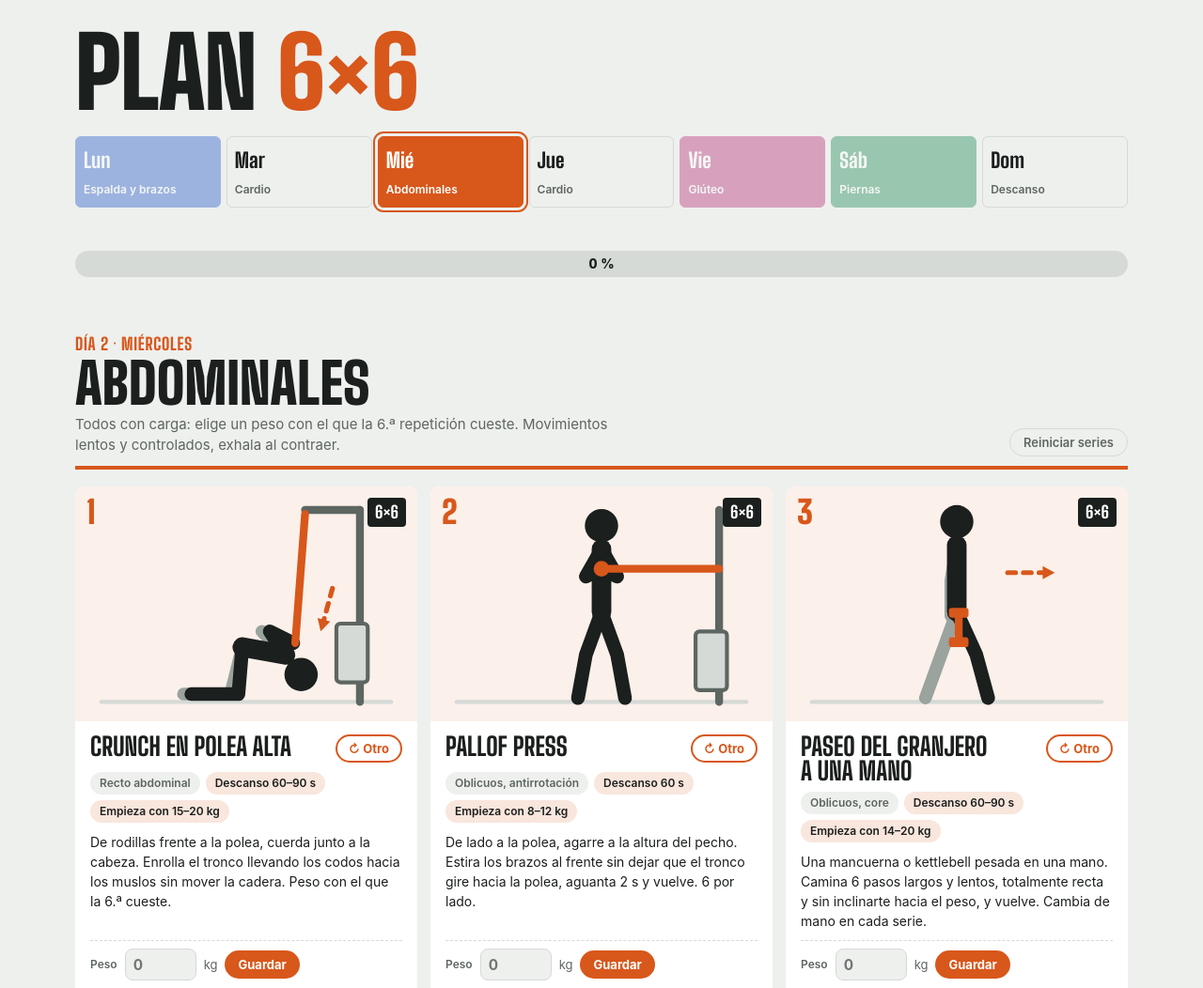
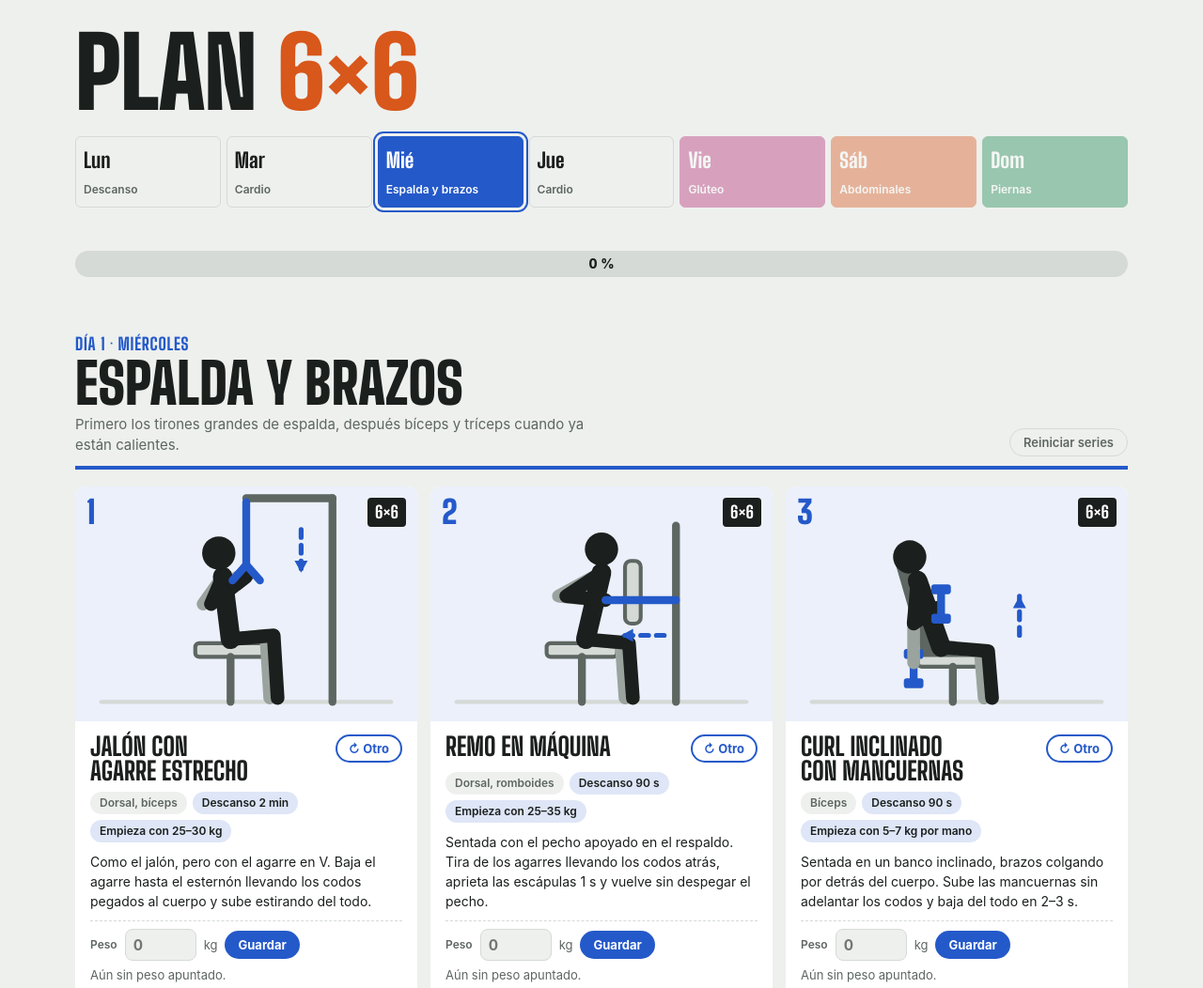
Before and after one commit to chloemeds/Gym-time, a plain HTML site: page index.html in a window 1280 px wide. Shown: the top 1052 px of the page at 94% size. Drawn offline with Linux system fonts and the light colour scheme.

Commit message:
Semana del 23 nov: miércoles espalda y brazos, viernes glúteo, sábado abs, domingo piernas
Co-Authored-By: Claude Opus 5.5 <noreply@anthropic.com>
Claude-Session: https://claude.ai/code/session_015su3X5riHGaqcXgknJ2HvL

```diff
--- a/index.html
+++ b/index.html
@@ -150,13 +150,13 @@ a.wd.on { box-shadow: 0 0 0 3px var(--bg), 0 0 0 5px var(--c); }
   <header>
     <h1>Plan <span>6×6</span></h1>
     <nav class="week" aria-label="Semana">
-      <a class="wd" href="#superior" style="--c:var(--d1)"><b>Lun</b><small>Espalda y brazos</small></a>
+      <div class="wd off"><b>Lun</b><small>Descanso</small></div>
       <div class="wd off"><b>Mar</b><small>Cardio</small></div>
-      <a class="wd" href="#abs" style="--c:var(--d2)"><b>Mié</b><small>Abdominales</small></a>
+      <a class="wd" href="#superior" style="--c:var(--d1)"><b>Mié</b><small>Espalda y brazos</small></a>
       <div class="wd off"><b>Jue</b><small>Cardio</small></div>
       <a class="wd" href="#gluteo" style="--c:var(--d4)"><b>Vie</b><small>Glúteo</small></a>
-      <a class="wd" href="#piernas" style="--c:var(--d3)"><b>Sáb</b><small>Piernas</small></a>
-      <div class="wd off"><b>Dom</b><small>Descanso</small></div>
+      <a class="wd" href="#abs" style="--c:var(--d2)"><b>Sáb</b><small>Abdominales</small></a>
+      <a class="wd" href="#piernas" style="--c:var(--d3)"><b>Dom</b><small>Piernas</small></a>
     </nav>
   </header>
 
@@ -206,7 +206,7 @@ function fig(o) {
 }
 
 const DAYS = [
-  { id: 'superior', c: 'var(--d1)', tag: 'Día 1 · Lunes', title: 'Espalda y brazos',
+  { id: 'superior', c: 'var(--d1)', tag: 'Día 1 · Miércoles', title: 'Espalda y brazos',
     intro: 'Primero los tirones grandes de espalda, después bíceps y tríceps cuando ya están calientes.',
     ex: [
       { n: 'Pullover con mancuerna', m: 'Dorsal, pecho', r: '90 s',
@@ -230,7 +230,7 @@ const DAYS = [
              a: [P(46, 50), P(32, 56)], l: [P(102, 74), P(104, 108)],
              back: bench(26, 96, 80), front: plate(30, 56, 8) } },
     ] },
-  { id: 'abs', c: 'var(--d2)', tag: 'Día 2 · Miércoles', title: 'Abdominales',
+  { id: 'abs', c: 'var(--d2)', tag: 'Día 3 · Sábado', title: 'Abdominales',
     intro: 'Todos con carga: elige un peso con el que la 6.ª repetición cueste. Movimientos lentos y controlados, exhala al contraer.',
     ex: [
       { n: 'Encogimiento en V con mancuerna', m: 'Recto abdominal', r: '60–90 s',
@@ -257,7 +257,7 @@ const DAYS = [
              a: [P(115, 86), P(126, 98)], l: [P(60, 106), P(38, 106)],
              front: plate(128, 101, 9) + arrow([[96, 116], [134, 116]]) } },
     ] },
-  { id: 'piernas', c: 'var(--d3)', tag: 'Día 4 · Sábado', title: 'Piernas',
+  { id: 'piernas', c: 'var(--d3)', tag: 'Día 4 · Domingo', title: 'Piernas',
     intro: 'Cuádriceps, isquios y gemelos. El primero es el más pesado del día: dale los descansos completos.',
     ex: [
       { n: 'Sentadilla con barra', m: 'Cuádriceps, glúteo', r: '3 min',
@@ -282,7 +282,7 @@ const DAYS = [
              back: `<rect x="66" y="98" width="44" height="12" rx="2" class="gearf"/>`,
              front: ln(P(78, 90), P(88, 98), 'limb') + db(82, 56, true) + arrow([[110, 92], [110, 70]]) } },
     ] },
-  { id: 'gluteo', c: 'var(--d4)', tag: 'Día 3 · Viernes', title: 'Glúteo',
+  { id: 'gluteo', c: 'var(--d4)', tag: 'Día 2 · Viernes', title: 'Glúteo',
     intro: 'Empuje de cadera pesado al principio y trabajo de glúteo medio al final. Aprieta el glúteo un segundo en la posición alta de cada repetición.',
     ex: [
       { n: 'Hip thrust con barra', m: 'Glúteo mayor', r: '2–3 min',
@@ -654,7 +654,7 @@ document.addEventListener('touchmove', e => { if (e.touches.length > 1) e.preven
 
 // Actualización automática: GitHub Pages guarda la página en caché unos minutos.
 // Si version.txt no coincide con esta versión, se recarga con una URL nueva.
-const VERSION = '22';
+const VERSION = '23';
 fetch('./version.txt', { cache: 'no-store' }).then(r => r.ok ? r.text() : VERSION).then(v => {
   v = v.trim();
   if (v && v !== VERSION && !location.search.includes('v=' + v)) location.replace('./?v=' + v);
@@ -841,7 +841,7 @@ const syncAll = ex => {
 };
 
 // Un solo día visible. Sin #día en la dirección se abre el de hoy o el siguiente entrenamiento.
-const BY_WEEKDAY = { 1: 'superior', 3: 'abs', 5: 'gluteo', 6: 'piernas' };
+const BY_WEEKDAY = { 3: 'superior', 5: 'gluteo', 6: 'abs', 0: 'piernas' };
 function hoyId() {
   for (let i = 0, wd = new Date().getDay(); i < 7; i++) {
     const id = BY_WEEKDAY[(wd + i) % 7];
```
Also changed, not shown: version.txt.
